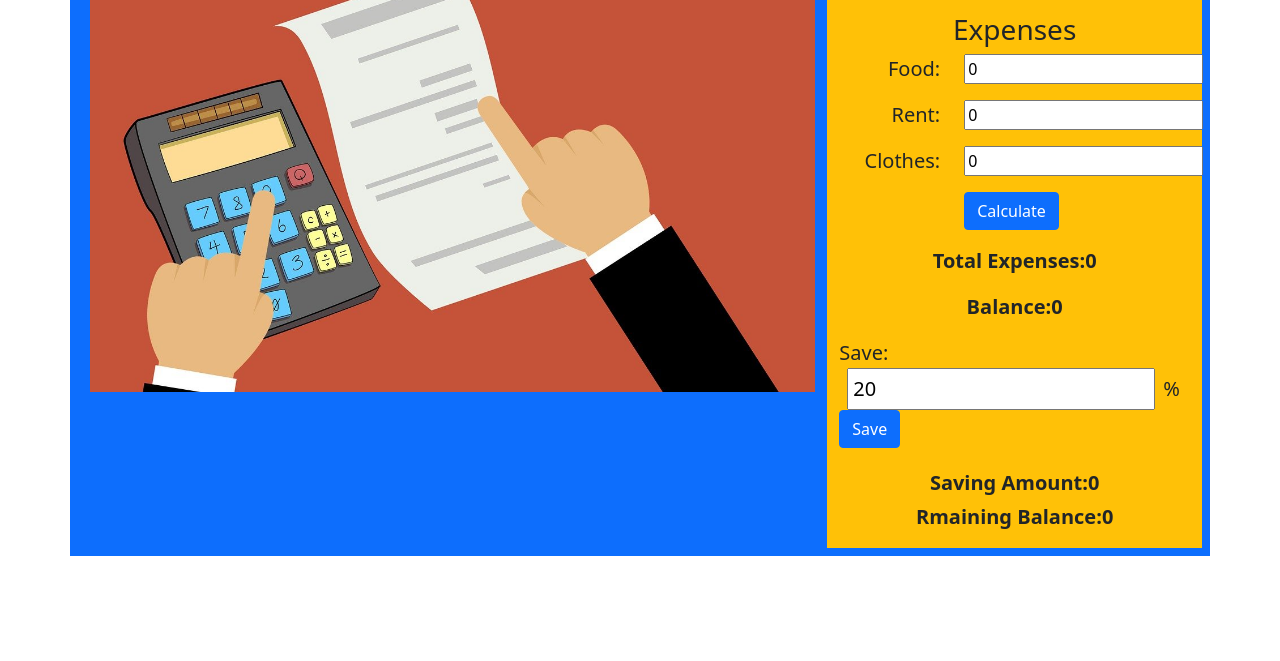
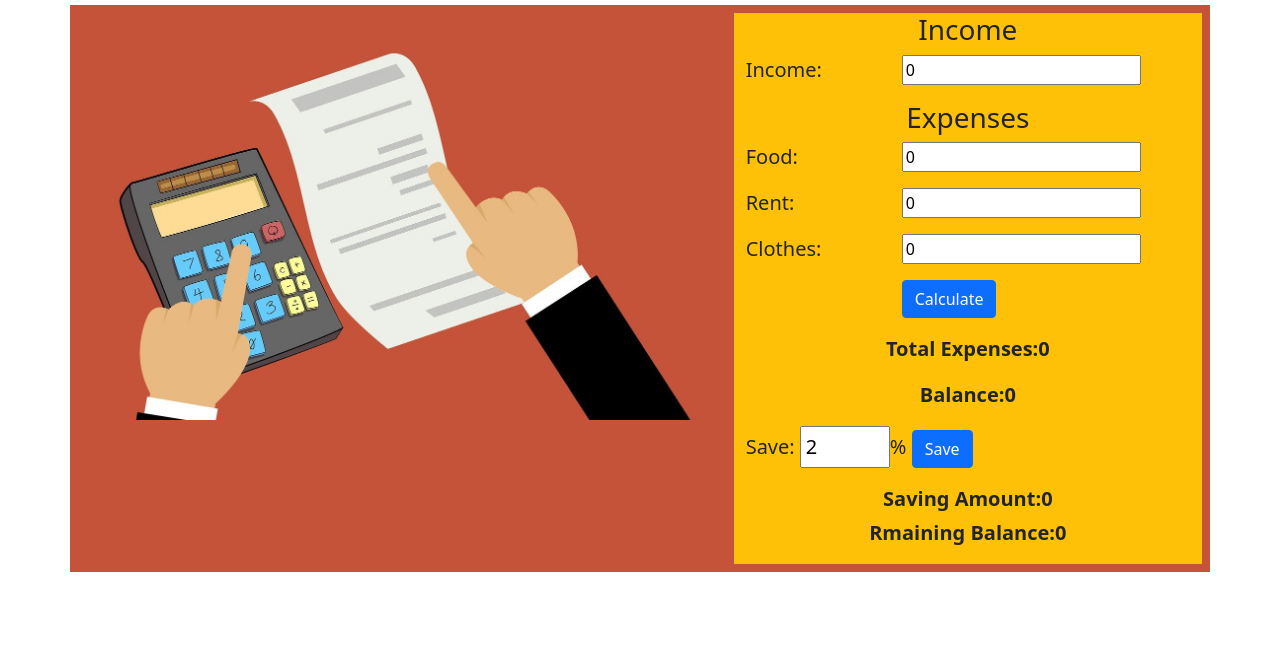
Before and after one commit to mdmehedihasan/monthly-audit, a plain HTML site: page index.html in a window 1280 px wide. Shown: the part 139-800 px from the top of the page. Drawn offline with nearby package versions, Linux system fonts and the light colour scheme.

Commit message:
saving input fixed

```diff
--- a/css/style.css
+++ b/css/style.css
@@ -17,3 +17,10 @@ body{
     font-size: 15px;
     font-weight: 400;
 }
+
+.img_bg{
+    background-color: #c55339;
+}
+.saving_input{
+    width: 90px;
+}
--- a/index.html
+++ b/index.html
@@ -16,33 +16,35 @@
 <body>
     <!-- header part -->
     <header class="container">
-        <h1 class="text-center">Monthly Audit 🔒🗃🔒</h1>
+        <h1 class="text-center my-5">Monthly Audit 🔒🗃🔒</h1>
     </header>
     <main>
+        <!-- left part with image -->
         <div class="container">
             <!-- left part of the section -->
-            <div class="row bg-primary p-2">
-                <div class="col-sm-8 bg-primary">
-                    <img class="img-fluid" src="images/monthly_audit.jpg" alt="">
+            <div class="row p-2 img_bg">
+                <div class="col-sm-7">
+                    <img class="img-fluid" height="100%" src="images/monthly_audit.jpg" alt="">
                 </div>
 
                 <!-- right part of the section -->
-                <div class="col-sm-4 bg-warning">
+                <div class="col-sm-5 bg-warning">
                     <h3 class="text-center">Income</h3>
 
                     <!-- income field -->
                     <div class="row">
-                        <div class="col-sm-4 text-end fs-5">
+                        <div class="col-lg-4   fs-5">
                             <p>Income:</p>
                         </div>
-                        <div class=" col-sm-8"><input id="income" value="0" type="number" placeholder="10000"></div>
+                        <div class="col-lg-8 "><input id="income" value="0" type="number" placeholder="10000">
+                        </div>
                     </div>
 
                     <h3 class="text-center">Expenses</h3>
 
                     <!-- food expense field -->
                     <div class="row">
-                        <div class="col-sm-4 text-end fs-5">
+                        <div class="col-sm-4  fs-5">
                             <p>Food:</p>
                         </div>
                         <div class=" col-sm-8"><input value="0" type="number" id="food_expense" placeholder="3000">
@@ -51,7 +53,7 @@
 
                     <!-- rent expense field -->
                     <div class="row">
-                        <div class="col-sm-4 text-end fs-5">
+                        <div class="col-sm-4  fs-5">
                             <p>Rent:</p>
                         </div>
                         <div class=" col-sm-8"><input value="0" type="number" id="rent_expense" placeholder="2000">
@@ -60,7 +62,7 @@
 
                     <!-- clothes expense field -->
                     <div class="row">
-                        <div class="col-sm-4 text-end fs-5">
+                        <div class="col-sm-4  fs-5">
                             <p>Clothes:</p>
                         </div>
                         <div class=" col-sm-8"><input value="0" type="number" id="clothes_expense" placeholder="500">
@@ -88,9 +90,9 @@
                         </p>
                     </div>
 
-                    <div class="row">
-                        <p class="fs-5">Save: <input id="save_input" class="p-1 mx-2" type="number" value="20">% <button
-                                id="save_button" type="button" class="btn btn-primary">Save</button>
+                    <div>
+                        <p class="fs-5 ">Save: <input id="save_input" class="p-1 saving_input" type="number" value="2">%
+                            <button id="save_button" type="button" class="btn btn-primary">Save</button>
                         </p>
                     </div>
 
@@ -99,9 +101,8 @@
                         <p class="fs-5 fw-bold text-center mb-3">Rmaining Balance:<span id="remaining_balance">0</span>
                         </p>
                     </div>
+                </div>
 
-
-                </div>
             </div>
     </main>
     <footer>
```
